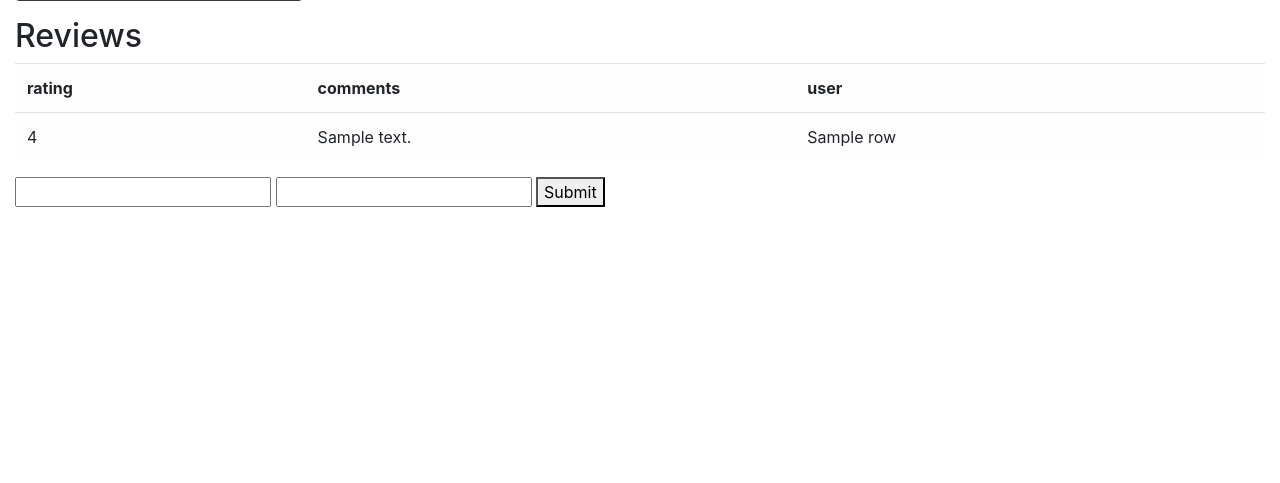
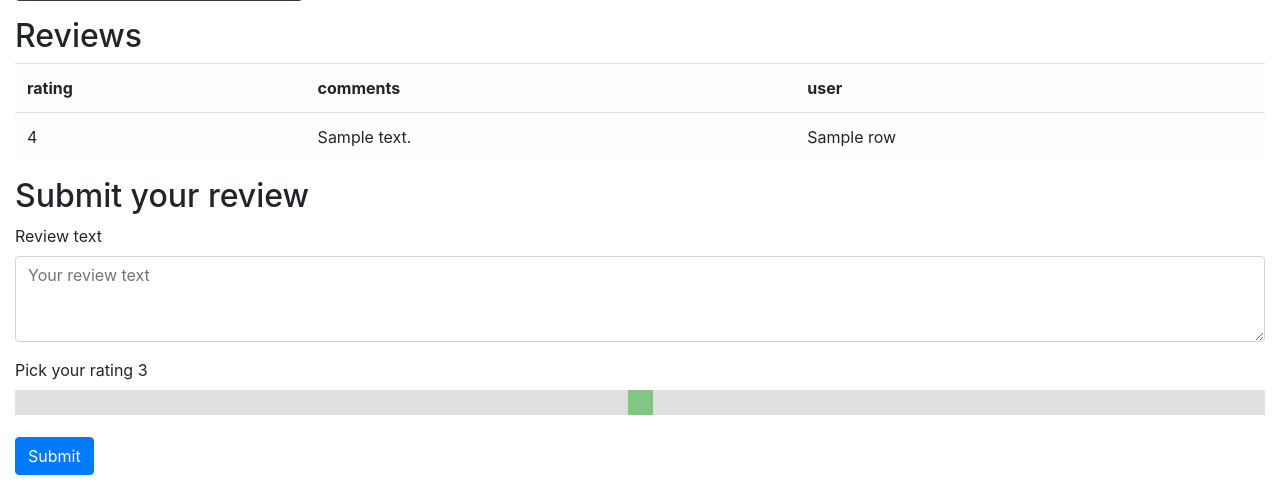
Before and after one commit to serbathome/project1, a Flask app: template templates/book.html in a window 1280 px wide. Shown: the part 360-843 px from the top of the page. Before the commit the page ends 567 px from the top, so only its background shows below. Run offline with Flask 2, Linux system fonts and the light colour scheme; the template is opened without the code that fills it: most values are stand-ins (such as "Sample title", 1, 10 or a date in 2020); some libraries are stand-ins or nearby versions.

Commit message:
Added review functionality

```diff
--- a/application.py
+++ b/application.py
@@ -1,7 +1,7 @@
 import os
 
 import requests
-from flask import Flask, session, render_template, request
+from flask import Flask, session, render_template, request, abort
 from flask_session import Session
 from sqlalchemy import create_engine
 from sqlalchemy.orm import scoped_session, sessionmaker
@@ -120,4 +120,19 @@ def book(bookid):
 
 @app.route("/review", methods=["POST"])
 def review():
-    return render_template("store.html")
+    if session["userid"] is None or session["userid"] == 0:
+        return "Authenticate first"
+    userid = session['userid']
+    bookid = request.form.get('bookid')
+    reviewtext = request.form.get('reviewtext')
+    rating = request.form.get('rating')
+    command = f"insert into reviews(bookid, userid, rating, comments) values ({bookid}, {userid}, {rating}, '{reviewtext}')"
+    db.execute(command)
+    db.commit()
+    # return render_template("store.html")
+    return book(bookid)
+
+
+@app.route("/api/<string:isbn>")
+def api(isbn):
+    abort(404)
--- a/templates/book.html
+++ b/templates/book.html
@@ -15,6 +15,67 @@
     <title>
         Book description and reviews
     </title>
+    <style>
+        .slidecontainer {
+            width: 100%;
+            /* Width of the outside container */
+        }
+
+        /* The slider itself */
+
+        .slider {
+            -webkit-appearance: none;
+            /* Override default CSS styles */
+            appearance: none;
+            width: 100%;
+            /* Full-width */
+            height: 25px;
+            /* Specified height */
+            background: #d3d3d3;
+            /* Grey background */
+            outline: none;
+            /* Remove outline */
+            opacity: 0.7;
+            /* Set transparency (for mouse-over effects on hover) */
+            -webkit-transition: .2s;
+            /* 0.2 seconds transition on hover */
+            transition: opacity .2s;
+        }
+
+        /* Mouse-over effects */
+
+        .slider:hover {
+            opacity: 1;
+            /* Fully shown on mouse-over */
+        }
+
+        /* The slider handle (use -webkit- (Chrome, Opera, Safari, Edge) and -moz- (Firefox) to override default look) */
+
+        .slider::-webkit-slider-thumb {
+            -webkit-appearance: none;
+            /* Override default look */
+            appearance: none;
+            width: 25px;
+            /* Set a specific slider handle width */
+            height: 25px;
+            /* Slider handle height */
+            background: #4CAF50;
+            /* Green background */
+            cursor: pointer;
+            /* Cursor on hover */
+        }
+
+        .slider::-moz-range-thumb {
+            width: 25px;
+            /* Set a specific slider handle width */
+            height: 25px;
+            /* Slider handle height */
+            background: #4CAF50;
+            /* Green background */
+            cursor: pointer;
+            /* Cursor on hover */
+        }
+    </style>
 
 </head>
 
@@ -41,6 +102,7 @@
             </div>
 
         </div>
+        {% if result[1] %}
         <h2>Reviews</h2>
         <table class="table table-light">
             <tr>
@@ -56,10 +118,30 @@
             </tr>
             {% endfor %}
         </table>
+        {% endif %}
+        <h2>Submit your review</h2>
         <form action="{{ url_for('review') }}" method="POST">
-            <input type="text" name="review_title">
-            <input type="text" name="review_text">
-            <button>Submit</button>
+            <input type="text" hidden name="bookid" value="{{ result[0].id }}">
+            <div class="form-group">
+                <label for="exampleFormControlTextarea1">Review text</label>
+                <textarea name="reviewtext" class="form-control" id="exampleFormControlTextarea1" rows="3" placeholder="Your review text"></textarea>
+            </div>
+            <div class="form-group slidecontainer">
+                <label for="formControlRange">Pick your rating
+                    <span id="demo"></span>
+                </label>
+                <input name="rating" type="range" class="slider" id="myRange" min="1" max="5" value="3">
+            </div>
+            <script>
+                var slider = document.getElementById("myRange");
+                var output = document.getElementById("demo");
+                output.innerHTML = slider.value;
+
+                slider.oninput = function () {
+                    output.innerHTML = this.value;
+                }
+            </script>
+            <button type="submit" class="btn btn-primary mb-2">Submit</button>
         </form>
     </div>
 </body>
```
